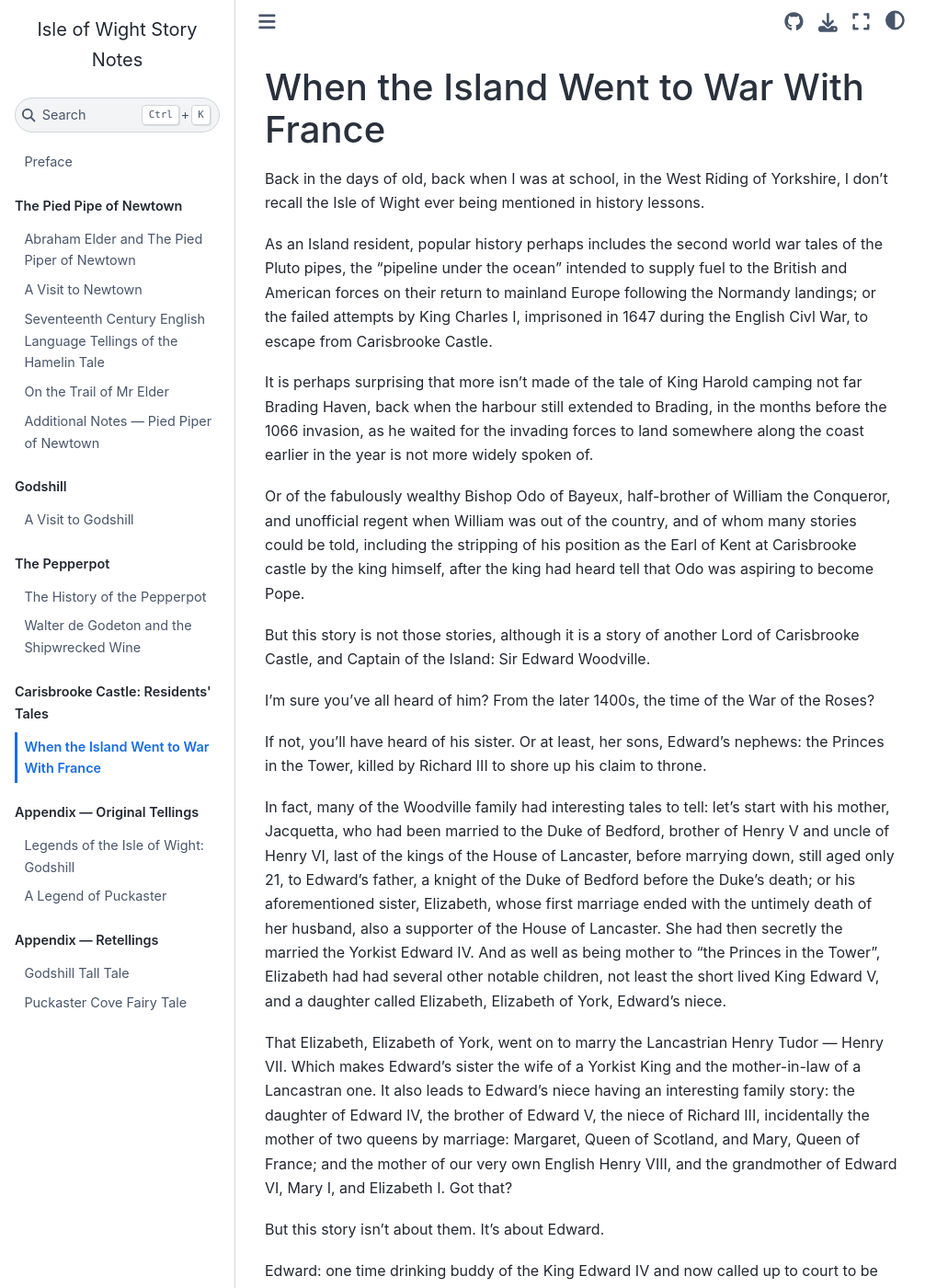
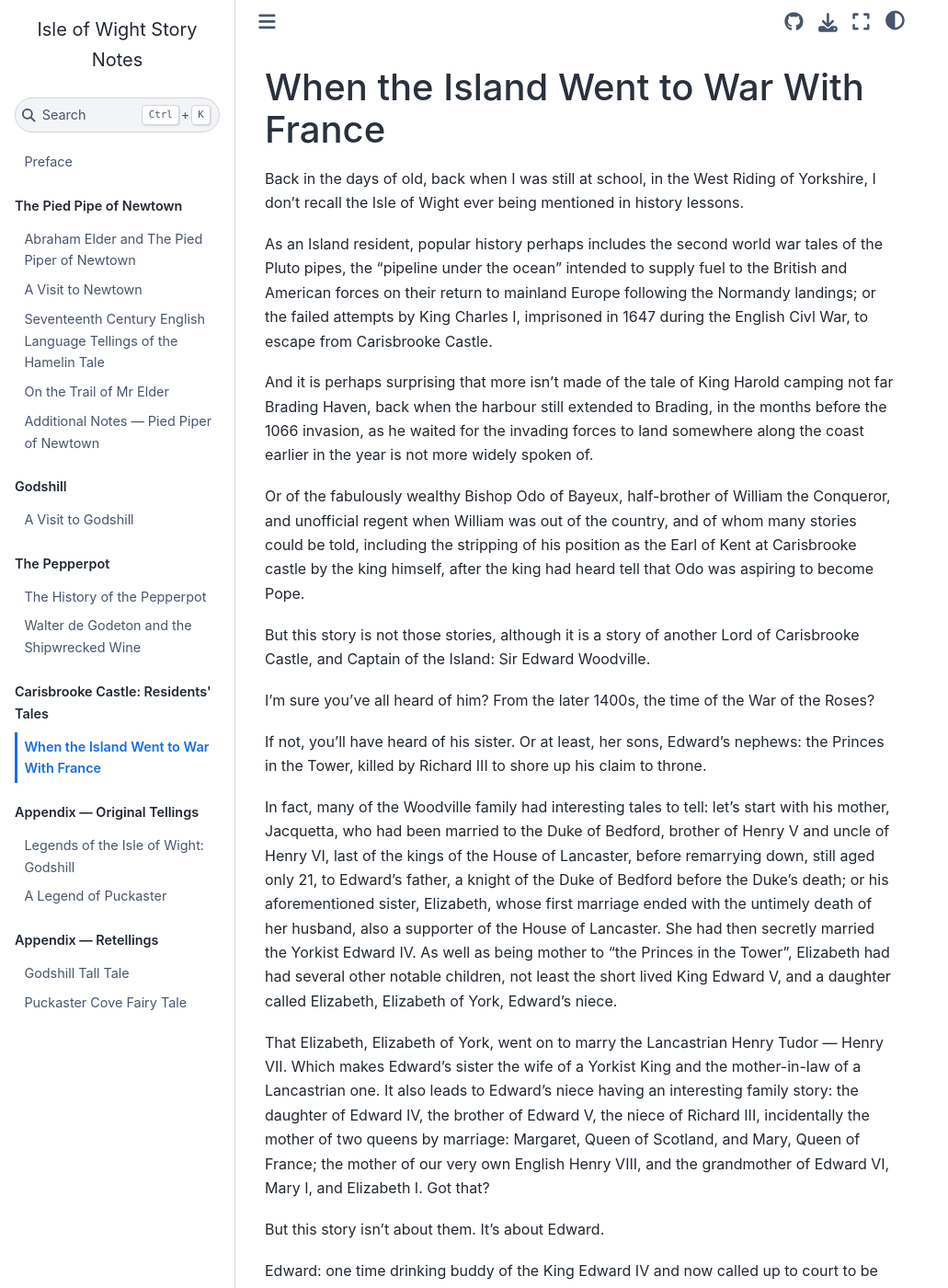
Before and after one commit to psychemedia/island-storynotes, a Jupyter Book: the page built from edward-woodville.md, in a window 1280 px wide and 1400 px high. Shown: the whole window at 92% size, without its empty margins (0-1031 px from the left). Built offline with Jupyter Book 1.0.4 settings and Sphinx 7.4.7 and the Sphinx Book theme 1.1.4, drawn with Linux system fonts in a browser that asks for light colours; some of the changed text lies outside the part shown.

Commit message:
Update edward-woodville.md

```diff
--- a/edward-woodville.md
+++ b/edward-woodville.md
@@ -1,10 +1,10 @@
 # When the Island Went to War With France
 
-Back in the days of old, back when I was at school, in the West Riding of Yorkshire, I don't recall the Isle of Wight ever being mentioned in history lessons.
+Back in the days of old, back when I was still at school, in the West Riding of Yorkshire, I don't recall the Isle of Wight ever being mentioned in history lessons.
 
 As an Island resident, popular history perhaps includes the second world war tales of the Pluto pipes, the "pipeline under the ocean" intended to supply fuel to the British and American forces on their return to mainland Europe following the Normandy landings; or the failed attempts by King Charles I, imprisoned in 1647 during the English Civl War, to escape from Carisbrooke Castle.
 
-It is perhaps surprising that more isn't made of the tale of King Harold camping not far Brading Haven, back when the harbour still extended to Brading, in the months before the 1066 invasion, as he waited for the invading forces to land somewhere along the coast earlier in the year is not more widely spoken of.
+And it is perhaps surprising that more isn't made of the tale of King Harold camping not far Brading Haven, back when the harbour still extended to Brading, in the months before the 1066 invasion, as he waited for the invading forces to land somewhere along the coast earlier in the year is not more widely spoken of.
 
 Or of the fabulously wealthy Bishop Odo of Bayeux, half-brother of William the Conqueror, and unofficial regent when William was out of the country, and of whom many stories could be told, including the stripping of his position as the Earl of Kent at Carisbrooke castle by the king himself, after the king had heard tell that Odo was aspiring to become Pope.
 
@@ -14,13 +14,13 @@
 
 If not, you'll have heard of his sister. Or at least, her sons, Edward's nephews: the Princes in the Tower, killed by Richard III to shore up his claim to throne.
 
-In fact, many of the Woodville family had interesting tales to tell: let's start with his mother, Jacquetta, who had been married to the Duke of Bedford, brother of Henry V and uncle of Henry VI, last of the kings of the House of Lancaster, before marrying down, still aged only 21, to Edward's father, a knight of the Duke of Bedford before the Duke's death; or his aforementioned sister, Elizabeth, whose first marriage ended with the untimely death of her husband, also a supporter of the House of Lancaster. She had then secretly the married the Yorkist Edward IV. And as well as being mother to "the Princes in the Tower", Elizabeth had had several other notable children, not least the short lived King Edward V, and a daughter called Elizabeth, Elizabeth of York, Edward's niece.
+In fact, many of the Woodville family had interesting tales to tell: let's start with his mother, Jacquetta, who had been married to the Duke of Bedford, brother of Henry V and uncle of Henry VI, last of the kings of the House of Lancaster, before remarrying down, still aged only 21, to Edward's father, a knight of the Duke of Bedford before the Duke's death; or his aforementioned sister, Elizabeth, whose first marriage ended with the untimely death of her husband, also a supporter of the House of Lancaster. She had then secretly married the Yorkist Edward IV. As well as being mother to "the Princes in the Tower", Elizabeth had had several other notable children, not least the short lived King Edward V, and a daughter called Elizabeth, Elizabeth of York, Edward's niece.
 
-That Elizabeth, Elizabeth of York, went on to marry the Lancastrian Henry Tudor — Henry VII. Which makes Edward's sister the wife of a Yorkist King and the mother-in-law of a Lancastran one. It also leads to Edward's niece having an interesting family story: the daughter of Edward IV, the brother of Edward V, the niece of Richard III, incidentally the mother of two queens by marriage: Margaret, Queen of Scotland, and Mary, Queen of France; and the mother of our very own English Henry VIII, and the grandmother of Edward VI, Mary I, and Elizabeth I. Got that?
+That Elizabeth, Elizabeth of York, went on to marry the Lancastrian Henry Tudor — Henry VII. Which makes Edward's sister the wife of a Yorkist King and the mother-in-law of a Lancastrian one. It also leads to Edward's niece having an interesting family story: the daughter of Edward IV, the brother of Edward V, the niece of Richard III, incidentally the mother of two queens by marriage: Margaret, Queen of Scotland, and Mary, Queen of France; the mother of our very own English Henry VIII, and the grandmother of Edward VI, Mary I, and Elizabeth I. Got that?
 
 But this story isn't about them. It's about Edward.
 
-Edward: one time drinking buddy of the King Edward IV and now called up to court to be invested in the order of the Garter by Henry VII. It's 1488, and waiting outside are two emissaries from Bittany, When Henry had been exile, he'd been protected by Brittany, although it was France that helped him take the English thrown. Brittany and France were, at that time, two separate kingdoms.
+Edward: one time drinking buddy of the King Edward IV and now called up to court to be invested in the order of the Garter by Henry VII. It's 1488, and waiting outside are two emissaries from Bittany. When Henry had been exile, he'd been protected by Brittany, although it was France that helped him take the English throne. Brittany and France were, at that time, two separate kingdoms.
 
 France was laying claim to Brittany, and with a threat of invasion, the Bretons sought the help of the King of England. In a master stroke of diplomacy, Henry, who perhaps owed both sides his allegiance, had been given the role of mediator, but now the Bretons explicitly asked for his help.
 
```
Also changed, not shown: other parts of edward-woodville.md (+1 -1 lines).
